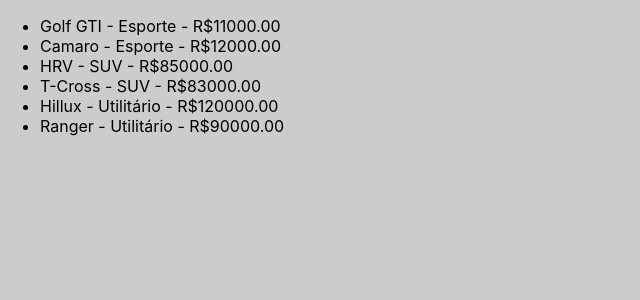
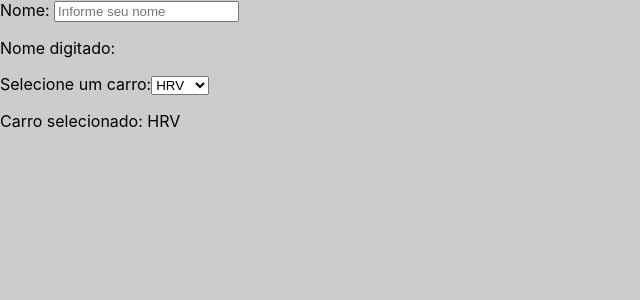
Before and after one commit to jardsonalan/anotacoes-react, a React (Create React App) app in the folder app01/: page / in a window 1280 px wide. Shown: the top 300 px of the page, without its empty margins (0-640 px from the left). Built offline with nearby package versions, Linux system fonts and the light colour scheme.

Commit message:
update: manipulando elementos de formulário

```diff
--- a/app01/src/App.js
+++ b/app01/src/App.js
@@ -8,7 +8,8 @@
 // import RendCond from './components/RendCond.js';
 // import Dados from './components/Dados.js';
 // import LogoServ from './components/imgs/react.png';
-import Lista from './components/Lista';
+// import Lista from './components/Lista';
+import Form from './components/Form';
 
 export default function App() {
 
@@ -24,7 +25,9 @@
 
   return (
     <>
-      <Lista/>
+      <Form/>
+
+      {/* <Lista/> */}
 
       {/* <Relogio/> */}
 
--- /dev/null
+++ b/app01/src/components/Form.js
@@ -0,0 +1,38 @@
+import React, { useState } from "react";
+
+export default function Form() {
+
+    const [nome, setNome]=useState('');
+    const [carro, setCarro]=useState('HRV');
+
+    const handleChangeNome=(e)=>{
+        setNome(e.target.value);
+    };
+
+    const handleChangeCarro=(c)=>{
+        setCarro(c.target.value);
+    }
+
+    return (
+        <>
+            <label>Nome: </label>
+            <input
+                placeholder="Informe seu nome"
+                type="text"
+                name="fnome"
+                value={nome}
+                onChange={(e)=>handleChangeNome(e)}
+            />
+            <p>Nome digitado: {nome}</p>
+
+            <label>Selecione um carro:</label>
+            <select value={carro} onChange={(c)=>handleChangeCarro(c)}>
+                <option value='HRV'>HRV</option>
+                <option value='Golf'>Golf</option>
+                <option value='Cruze'>Cruze</option>
+                <option value='Argo'>Argo</option>
+            </select>
+            <p>Carro selecionado: {carro}</p>
+        </>
+    );
+};
```
